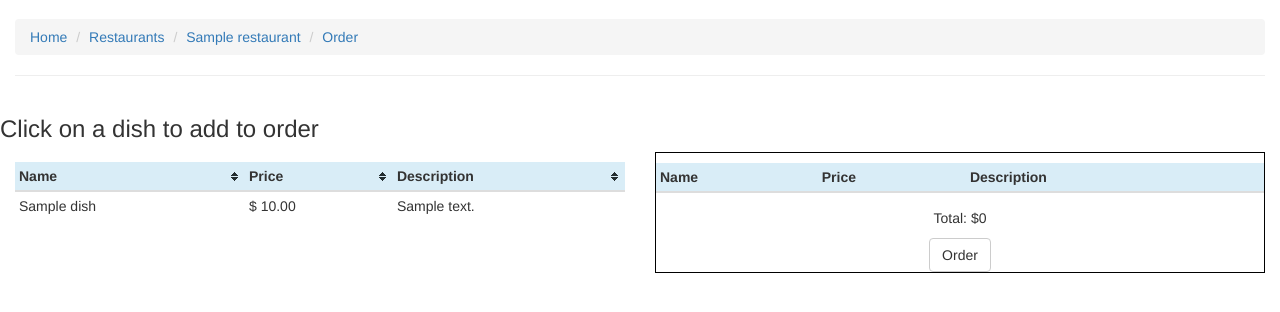
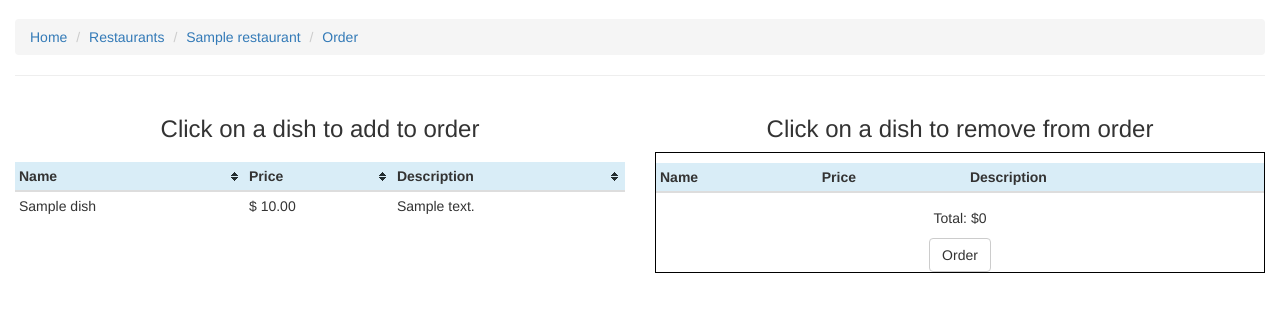
Before and after one commit to Alonski/GiveBite, a Django app: page /restaurants/1/order/ in a window 1280 px wide. Shown: the part 51-363 px from the top of the page. Run offline with Django 3.2, Linux system fonts and the light colour scheme; tables that the repository leaves empty hold one stand-in row (values such as "Sample post"); lists and menus that the app fills with data are empty; some libraries are stand-ins or nearby versions.

Commit message:
Styled Order Page Some More

```diff
--- a/bite/templates/bite/order_page.html
+++ b/bite/templates/bite/order_page.html
@@ -13,8 +13,8 @@
 {% block content %}
     {#    <a href="{% url 'bite:dishes_add' view.restaurant.id %}">Add Dish</a>#}
     <div class="row">
-        <h3>Click on a dish to add to order</h3>
         <div class="col-md-6">
+            <h3 align="center">Click on a dish to add to order</h3>
             <div class="table-responsive">
                 <table id="menuTable" class="table table-hover tablesorter">
                     <thead>
@@ -43,6 +43,7 @@
             {#            </ul>#}
         </div>
         <div class="col-md-6">
+            <h3 align="center">Click on a dish to remove from order</h3>
             {#            <form action="" method="post">{% csrf_token %}#}
             {#                {{ form.as_p }}#}
             {#                <input type="submit" value="Save"/>#}
```
Lines whose indentation alone changed are shown as unchanged.
